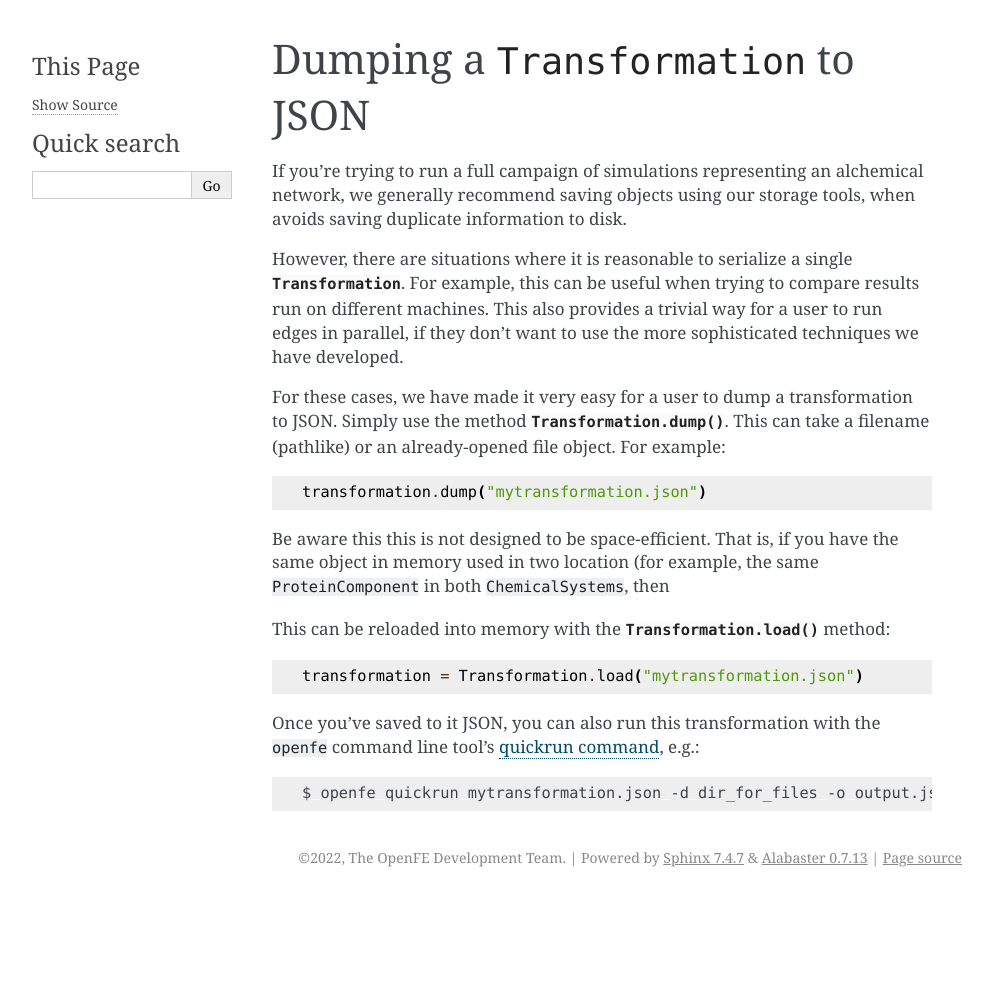
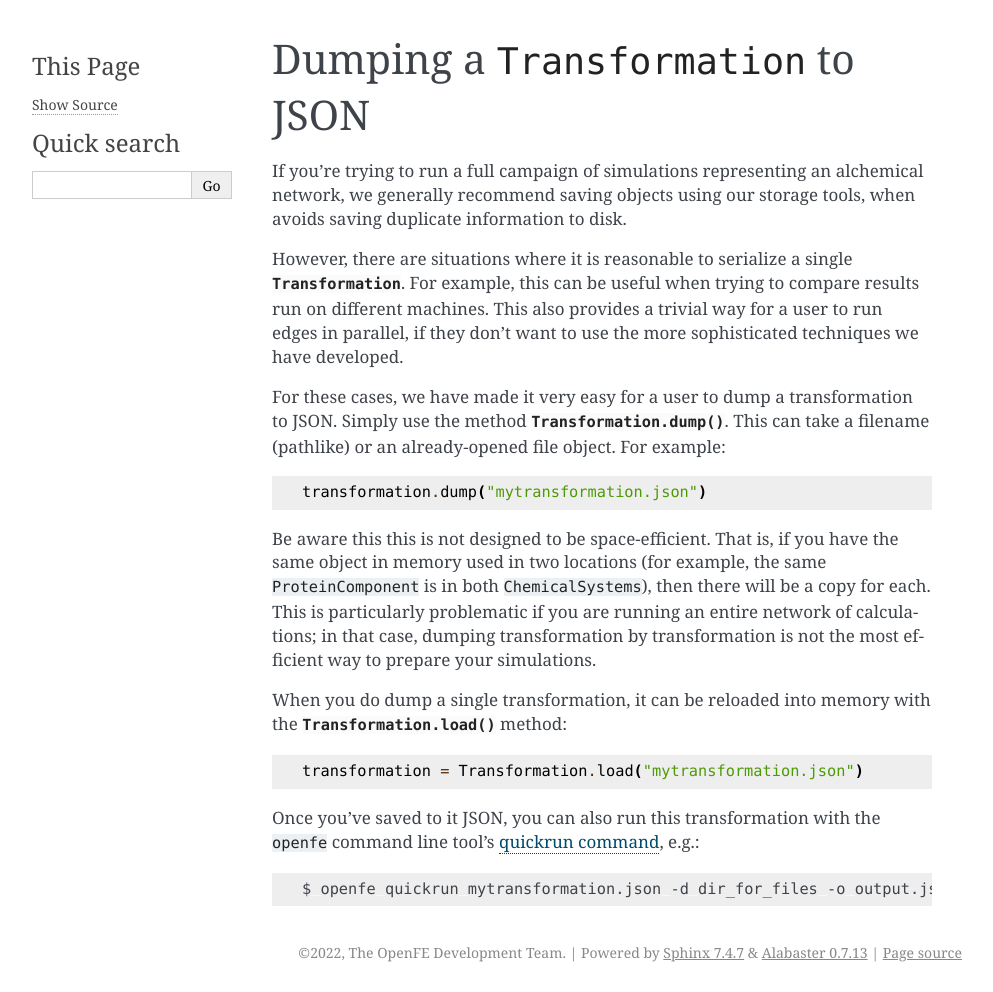
Before and after one commit to OpenFreeEnergy/openfe, a Sphinx documentation site: the page built from docs/dumping_transformation.rst, in a window 1280 px wide. Shown: the whole page, without its empty margins (148-1141 px from the left). Built offline with Sphinx 7.4.7, drawn with Linux system fonts in a browser that asks for light colours; before the commit the page ends 900 px from its top, so only the background shows below that.

Commit message:
fixes based on review

```diff
--- a/docs/dumping_transformation.rst
+++ b/docs/dumping_transformation.rst
@@ -23,11 +23,14 @@ already-opened file object. For example:
     transformation.dump("mytransformation.json")
 
 Be aware this this is not designed to be space-efficient. That is, if you
-have the same object in memory used in two location (for example, the same
-``ProteinComponent`` in both ``ChemicalSystems``, then
+have the same object in memory used in two locations (for example, the same
+``ProteinComponent`` is in both ``ChemicalSystems``), then there will be a
+copy for each. This is particularly problematic if you are running an entire
+network of calculations; in that case, dumping transformation by
+transformation is not the most efficient way to prepare your simulations.
 
-This can be reloaded into memory with the :meth:`.Transformation.load`
-method:
+When you do dump a single transformation, it can be reloaded into memory
+with the :meth:`.Transformation.load` method:
 
 .. code::
 
```
